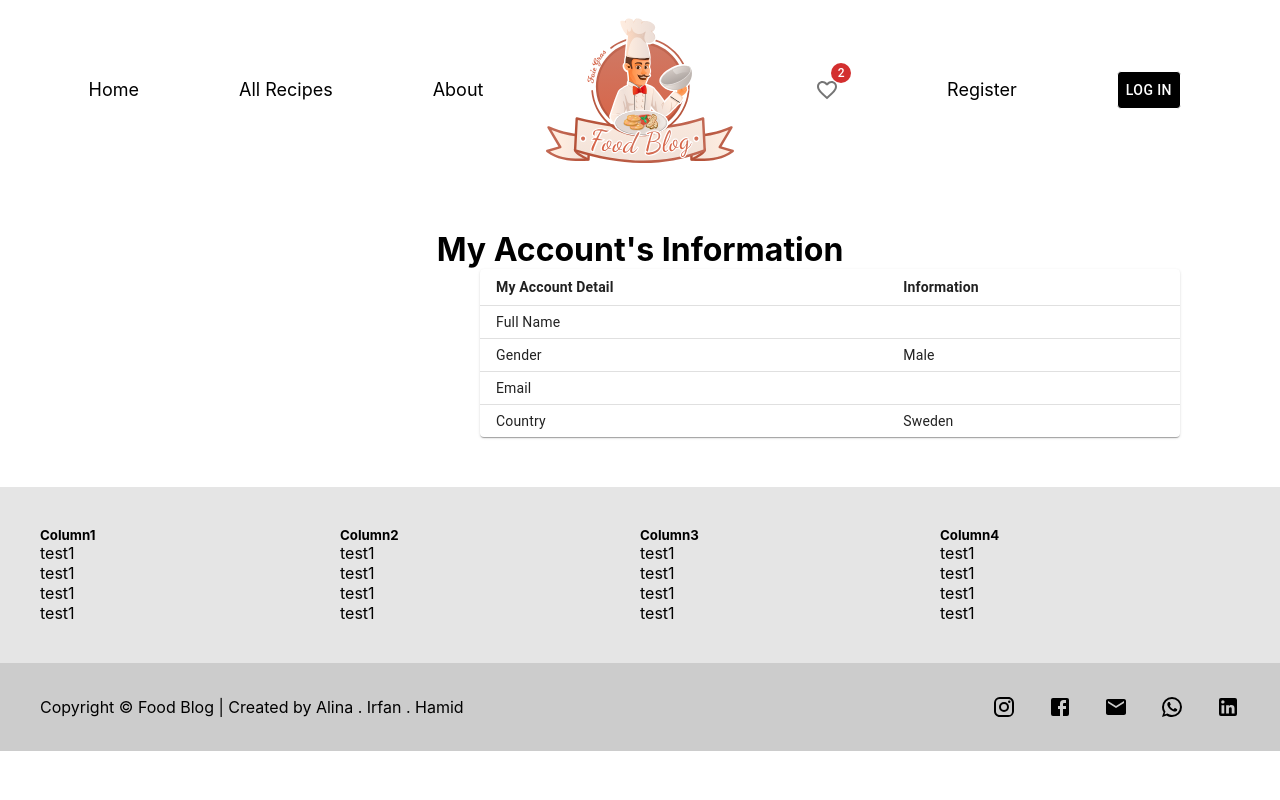
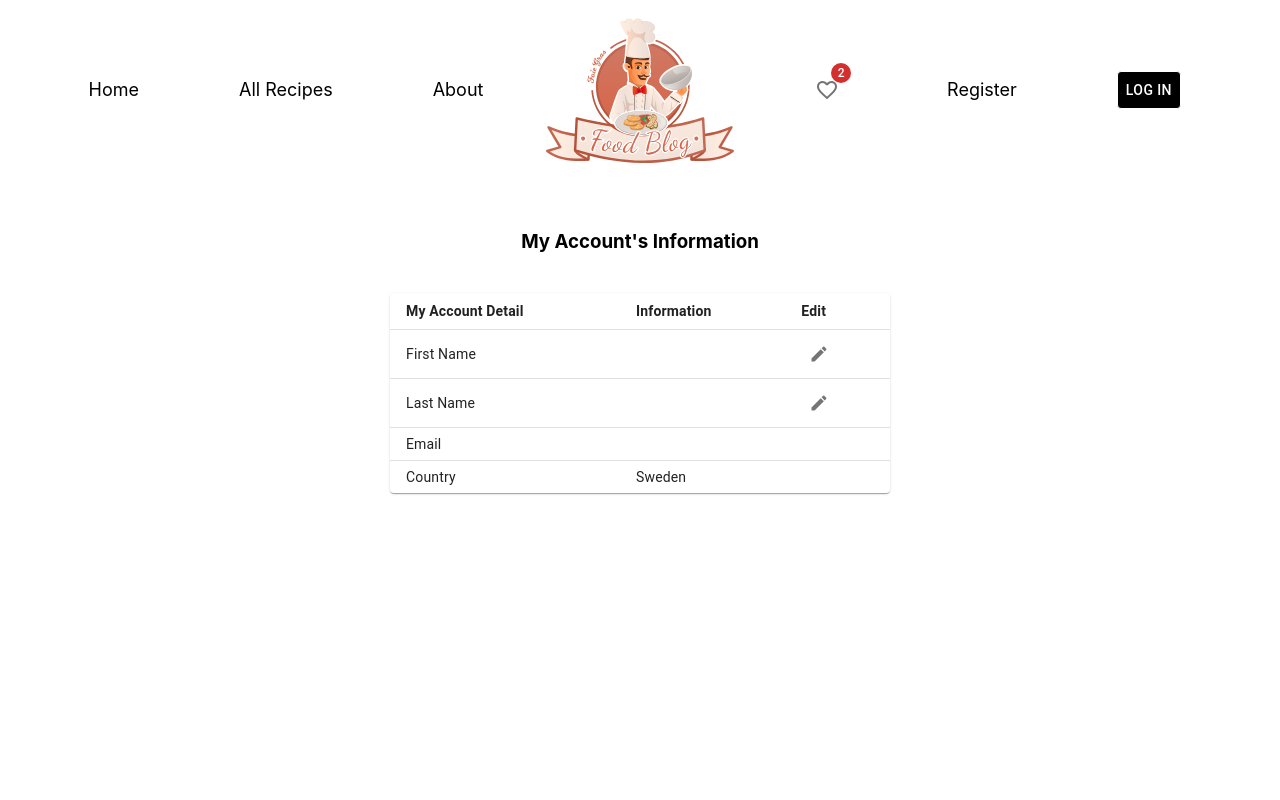
Before and after one commit to Hamidswed/FullStack-group, a React (Create React App) app in the folder client/: page /user in a window 1280 px wide. Shown: the top 800 px of the page. Built offline with nearby package versions, Linux system fonts and the light colour scheme; no server answers.

Commit message:
add icon to edit and update user informatin

```diff
--- a/client/src/App.css
+++ b/client/src/App.css
@@ -4,6 +4,15 @@
 
 .about-page,
 .favorite-page,
-.all-recipes-page{
+.all-recipes-page,
+.login-page,
+.user-info-page {
   min-height: 100vh;
 }
+
+.user-info-page{
+  display: flex;
+  flex-direction: column;
+  gap: 20px;
+  align-items: center;
+}
--- a/client/src/components/users/loginForm/LoginForm.tsx
+++ b/client/src/components/users/loginForm/LoginForm.tsx
@@ -10,6 +10,7 @@ import { AppDispatch, RootState } from "../../../redux/store";
 import { userLogin } from "../../../redux/thunk/userLogin";
 import { useSelector } from "react-redux";
 import { useNavigate } from "react-router-dom";
+import './loginForm.css'
 
 // Type Declaration
 export type InitialTypes = {
@@ -18,7 +19,6 @@ export type InitialTypes = {
 };
 
 const LoginForm = () => {
-  const isLogin = useSelector((state: RootState) => state.user.isLogin);
   const dispatch = useDispatch<AppDispatch>();
   const navigate = useNavigate();
   const token = localStorage.getItem("token");
@@ -28,16 +28,17 @@ const LoginForm = () => {
     password: "",
   };
 
+
   // Function Call on Submit
-  const submitHandler = (values: InitialTypes) => {
-    dispatch(userLogin(values));
-    if (isLogin && token) navigate("/user");
+  const submitHandler = async (values: InitialTypes) => {
+    await dispatch(userLogin(values));
+    token && navigate("/user");
   };
 
   return (
     <>
       <div>
-        <h1>Login Your Account</h1>
+        <h2>Login Your Account</h2>
         <span>We're missing your contribution.</span>
       </div>
       <Formik
@@ -47,7 +48,7 @@ const LoginForm = () => {
       >
         {({ errors, touched, handleChange }) => {
           return (
-            <Form>
+            <Form className="form-container">
               <div className="form-field">
                 <TextField
                   className="textBox"
@@ -56,7 +57,7 @@ const LoginForm = () => {
                   onChange={handleChange}
                 />
                 {errors.email && touched.email ? (
-                  <div className="error-message">{errors.email}</div>
+                  <p className="error-message">{errors.email}</p>
                 ) : null}
               </div>
 
@@ -69,7 +70,7 @@ const LoginForm = () => {
                   onChange={handleChange}
                 />
                 {errors.password && touched.password ? (
-                  <div className="error-message">{errors.password}</div>
+                  <p className="error-message">{errors.password}</p>
                 ) : null}
               </div>
 
--- a/client/src/components/users/loginForm/loginForm.css
+++ b/client/src/components/users/loginForm/loginForm.css
@@ -1,11 +1,15 @@
+.form-container{
+  margin-top: 20px;
+}
 .form-field {
   text-align: center;
   margin: 5px auto;
   padding: 12px;
   max-width: 450px;
   display: flex;
-  justify-content: space-evenly;
-  margin-top: 20px;
+  flex-direction: column;
+  gap: 10px;
+
 }
 
 .textBox {
--- a/client/src/components/users/userInformation/UserInformation.tsx
+++ b/client/src/components/users/userInformation/UserInformation.tsx
@@ -1,4 +1,4 @@
-import React from "react";
+import React, { useState } from "react";
 
 import Table from "@mui/material/Table";
 import TableBody from "@mui/material/TableBody";
@@ -6,9 +6,13 @@ import TableCell from "@mui/material/TableCell";
 import TableContainer from "@mui/material/TableContainer";
 import TableHead from "@mui/material/TableHead";
 import TableRow from "@mui/material/TableRow";
+import EditIcon from "@mui/icons-material/Edit";
+import CheckIcon from '@mui/icons-material/Check';
 import Paper from "@mui/material/Paper";
-import { useSelector } from 'react-redux';
+import { useSelector } from "react-redux";
 import { RootState } from "../../../redux/store";
+import "./userInfo.css";
+import { IconButton } from "@mui/material";
 
 // function createData(
 //   Name: string,
@@ -29,13 +33,17 @@ import { RootState } from "../../../redux/store";
 // ];
 
 const UserInformation = () => {
-const user = useSelector((state:RootState)=>state.user.user)
+  const [isFnameEdit, setIsFnameEdit] = useState(false);
+  const [isLnameEdit, setIsLnameEdit] = useState(false);
+  const user = useSelector((state: RootState) => state.user.user);
 
   return (
-    <div>
-      <h1>My Account's Information</h1>
-      <TableContainer component={Paper} sx={{ maxWidth: 700, ml: 60 }}>
-        <Table sx={{ minWidth: 650 }} size="small" aria-label="a dense table">
+    <div className="user-info-container">
+      <div>
+        <img src={user.image} alt={user.firstName} />
+      </div>
+      <TableContainer component={Paper} sx={{ maxWidth: 600 }}>
+        <Table sx={{ minWidth: 500 }} size="small" aria-label="a dense table">
           <TableHead>
             <TableRow>
               <TableCell>
@@ -44,6 +52,9 @@ const user = useSelector((state:RootState)=>state.user.user)
               <TableCell>
                 <b>Information</b>
               </TableCell>
+              <TableCell>
+                <b>Edit</b>
+              </TableCell>
             </TableRow>
           </TableHead>
           <TableBody>
@@ -51,18 +62,32 @@ const user = useSelector((state:RootState)=>state.user.user)
               sx={{ "&:last-child td, &:last-child th": { border: 0 } }}
             >
               <TableCell component="th" scope="row">
-                {"Full Name"}
+                {"First Name"}
               </TableCell>
-              <TableCell>{`${user.firstName} ${user.lastName}`}</TableCell>
+              <TableCell>{isFnameEdit ? <input type="text" defaultValue={user.firstName}/> : user.firstName}</TableCell>
+              <TableCell>
+                {isFnameEdit ? <IconButton onClick={() => setIsFnameEdit(false)}>
+                  <CheckIcon fontSize="small" />
+                </IconButton>:<IconButton onClick={() => setIsFnameEdit(true)}>
+                  <EditIcon fontSize="small" />
+                </IconButton>}
+              </TableCell>
             </TableRow>
 
             <TableRow
               sx={{ "&:last-child td, &:last-child th": { border: 0 } }}
             >
               <TableCell component="th" scope="row">
-                {"Gender"}
+                {"Last Name"}
               </TableCell>
-              <TableCell>{"Male"}</TableCell>
+              <TableCell>{isLnameEdit ? <input type="text" defaultValue={user.lastName}/> : user.lastName}</TableCell>
+              <TableCell>
+              {isLnameEdit ? <IconButton onClick={() => setIsLnameEdit(false)}>
+                  <CheckIcon fontSize="small" />
+                </IconButton>:<IconButton onClick={() => setIsLnameEdit(true)}>
+                  <EditIcon fontSize="small" />
+                </IconButton>}
+              </TableCell>
             </TableRow>
 
             <TableRow
@@ -72,6 +97,7 @@ const user = useSelector((state:RootState)=>state.user.user)
                 {"Email"}
               </TableCell>
               <TableCell>{user.email}</TableCell>
+              <TableCell />
             </TableRow>
 
             <TableRow
--- /dev/null
+++ b/client/src/components/users/userInformation/userInfo.css
@@ -0,0 +1,5 @@
+.user-info-container{
+  display: flex;
+  flex-direction: column;
+  justify-content: center;
+}
--- a/client/src/pages/Login.tsx
+++ b/client/src/pages/Login.tsx
@@ -5,7 +5,7 @@ import LoginForm from "../components/users/loginForm/LoginForm";
 
 function Login() {
   return (
-    <div>
+    <div className="login-page">
       <Box style={{ paddingBlock: "50px" }}>
         <LoginForm />
       </Box>
--- a/client/src/pages/UserInformation.tsx
+++ b/client/src/pages/UserInformation.tsx
@@ -1,18 +1,11 @@
-import { Box } from "@mui/material";
-import React from "react";
-// import AllUsersInfoAdmin from "../components/admin/usersInfo/AllUsersInfoAdmin";
 import UserBio from "../components/users/userInformation/UserInformation";
 
 const UserInformation = () => {
   return (
-    <Box>
-      <Box>
-        <UserBio />
-      </Box>
-      {/* <Box style={{ marginBlock: "50px" }}>
-        <AllUsersInfoAdmin />
-      </Box> */}
-    </Box>
+    <div className="user-info-page">
+      <h3>My Account's Information</h3>
+      <UserBio />
+    </div>
   );
 };
 
--- a/client/src/redux/slice/user.ts
+++ b/client/src/redux/slice/user.ts
@@ -4,6 +4,7 @@ import { UserType } from "../../types/userType";
 type InitialType = {
   user: UserType;
   isLogin: boolean;
+  error:string
 };
 
 const initialState: InitialType = {
@@ -19,6 +20,7 @@ const initialState: InitialType = {
     isGoogleLogin: false,
   },
   isLogin: false,
+  error:""
 };
 
 const userSlice = createSlice({
@@ -31,6 +33,9 @@ const userSlice = createSlice({
     loginHandler: (state, action) => {
       state.isLogin = action.payload;
     },
+    errorHandler:(state,action)=>{
+      state.error = action.payload
+    }
     // getUsersRequest: (state) => {
     //   state.user.isAdmin = false;
     //   state.user.isBanned = false;
--- a/client/src/redux/thunk/userLogin.ts
+++ b/client/src/redux/thunk/userLogin.ts
@@ -11,8 +11,11 @@ export function userLogin(values: InitialTypes) {
       .then((res) => res.data)
       .then((data) => {
         console.log(data, "data");
-        if (data.message === "invalid" || data.message === "wrong password!") {
-          dispatch(userActions.loginHandler(false));
+        if (data.message === "invalid") {
+          dispatch(userActions.errorHandler("This email is not registerd!"));
+        }
+        if (data.message === "wrong password!") {
+          dispatch(userActions.errorHandler("Email or password is wrong!"));
           return;
         } else {
           dispatch(userActions.getUser(data.userData));
```
